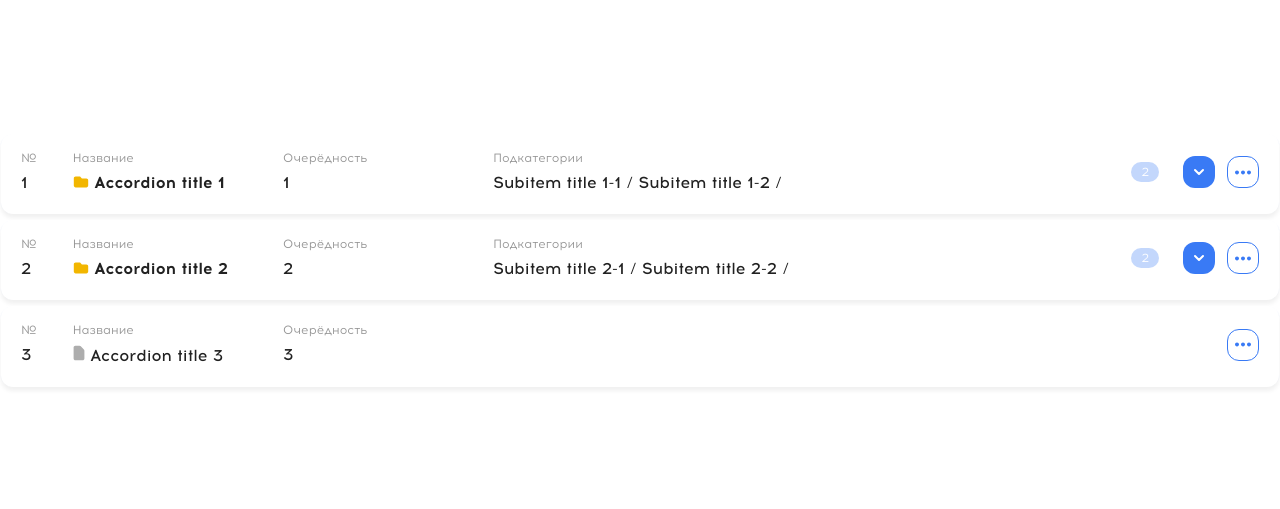
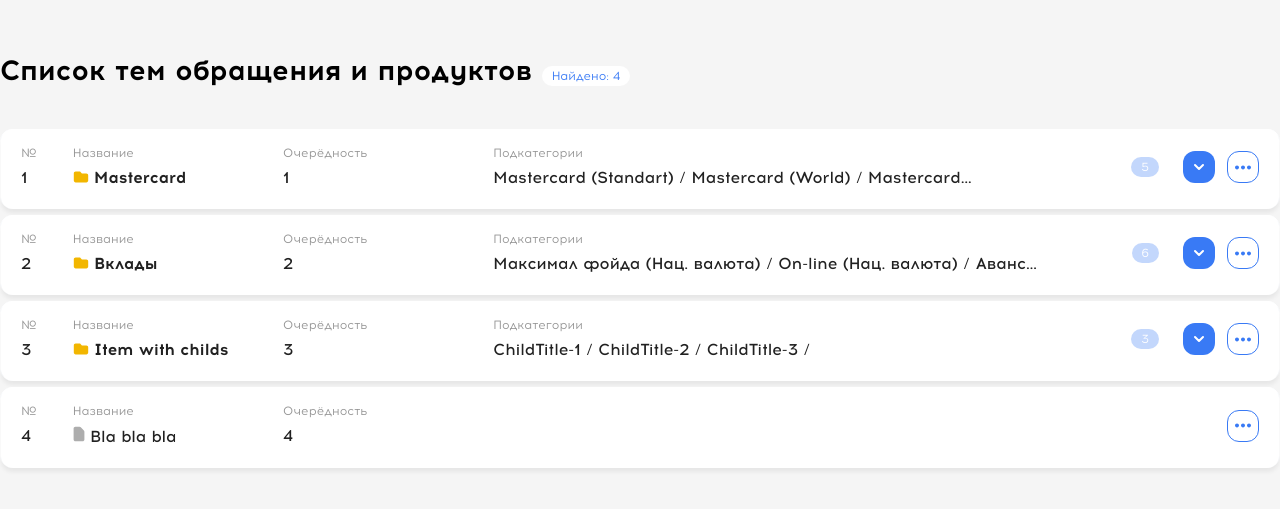
Before and after one commit to Proxx07/Drag-and-drop, a Vue app: page / in a window 1280 px wide. Shown: the part 137-646 px from the top of the page. Built offline with nearby package versions, Linux system fonts and the light colour scheme.

Commit message:
MVP finished

```diff
--- a/src/App.vue
+++ b/src/App.vue
@@ -2,15 +2,30 @@
 import {ref} from "vue";
 import type {IAccordionItem} from "@/types";
 import {list as arr} from "@/data";
+import VChip from "@/components/UI/VChip.vue";
 
 const list = ref<IAccordionItem[]>(arr)
-
 </script>
 
 <template>
-  <v-accordion v-model="list"/>
+  <div class="wrapper">
+    <h1>
+      Список тем обращения и продуктов
+      <v-chip :text="`Найдено: ${list.length}`"/>
+    </h1>
+    <v-accordion v-model="list"/>
+  </div>
 </template>
 
 <style lang="scss" scoped>
 
+h1 {
+  font: var(--font-l);
+}
+
+.wrapper {
+  display: flex;
+  flex-direction: column;
+  gap: 4rem
+}
 </style>
--- a/src/assets/main.css
+++ b/src/assets/main.css
@@ -6,6 +6,11 @@
   margin: 0;
   padding: 0;
 }
+
+body {
+  background: #f5f5f5;
+}
+
 #app {
   max-width: 165rem;
   margin: 0 auto;
--- a/src/components/UI/VDropdown.vue
+++ b/src/components/UI/VDropdown.vue
@@ -17,5 +17,6 @@
   width: auto;
   top: 100%;
   box-shadow: var(--shadow);
+  z-index: 2;
 }
 </style>
--- a/src/components/VAccordion.vue
+++ b/src/components/VAccordion.vue
@@ -23,7 +23,12 @@
 
 <template>
   <div class="accordion" @mousemove.stop="mouseMoveHandler" @mouseleave.stop="mouseLeaveHandler">
-    <div class="accordion-layout" v-for="i in itemsCount" :key="modelValue[i].id" @mouseover.stop="mouseOverHandler" @mouseup.stop="mouseUpHandler">
+    <div
+      class="accordion-layout"
+      v-for="i in itemsCount" :key="modelValue[i].id"
+      @mouseover.stop="mouseOverHandler(i)"
+      @mouseup.stop="mouseUpHandler"
+    >
       <div
         :class="{
           'accordion__item': true,
@@ -46,7 +51,7 @@
           :folders="modelValue[i]?.childs"
           :class="[isChildItem && 'child-item']"
         />
-<!--        <Transition name="fade">-->
+
         <div class="accordion__item-body" v-if="openedIndex === i">
           <v-accordion
             v-if="modelValue[i]?.childs"
@@ -54,7 +59,6 @@
             :parent-index="parentIndex ? parentIndex + '.' + (i + 1) : i + 1"
           />
         </div>
-<!--        </Transition>-->
       </div>
     </div>
   </div>
@@ -67,7 +71,6 @@
   min-height: 8rem;
   margin-bottom: .6rem;
   border: 1px solid var(--primary-bg);
-
   &:has(> .accordion__item--fixed) {
     border-color: var(--primary);
     border-style: dashed;
--- a/src/components/VAccordionHeader.vue
+++ b/src/components/VAccordionHeader.vue
@@ -114,6 +114,7 @@
     border-radius: 0;
     border-top: 1px solid #E1E1E1;
   }
+
   .title {
     font: var(--font-s);
     color: var(--secondary-color);
@@ -123,6 +124,11 @@
   .value {
     font: var(--font-m-m);
     color: var(--primary-color);
+    display: -webkit-box;
+    -webkit-line-clamp: 1;
+    -webkit-box-orient: vertical;
+    overflow: hidden;
+    text-overflow: ellipsis;
     &.bold {
       font-weight: bold;
     }
@@ -139,6 +145,7 @@
     height: 3.2rem;
     font-size: 0;
     border-radius: var(--border-radius-s);
+    z-index: 1;
   }
 }
 
--- a/src/composables/useAccordionList.ts
+++ b/src/composables/useAccordionList.ts
@@ -6,17 +6,15 @@
 }
 
 export interface IEmits {
-  (e: 'onmousedown', index: number): void;
-  (e: 'onmouseleave'): void;
-  (e: 'onmousemove'): void;
+  (e: 'update:modelValue', list: IAccordionItem[]): void;
 }
 export const useAccordionList = (props: IProps, emit: IEmits) => {
   let timeout: NodeJS.Timeout;
 
-  const openedIndex = ref<number>();
+  const openedIndex = ref<number | null>(null);
   const activeItemIndex = ref<number | null>(null);
 
-  const mouseY = ref<number>()
+  const mouseY = ref<number | null>()
 
   const itemsCount = computed(() => {
     return Array.from(Array(props.modelValue.length).keys())
@@ -27,31 +25,35 @@
   const mouseMoveHandler = (event: MouseEvent) => {
     if (activeItemIndex.value === null) return
     mouseY.value = event.clientY
-    //emit('onmousemove')
   }
 
-  const mouseLeaveHandler = (event: MouseEvent) => {
+  const mouseLeaveHandler = () => {
     if (activeItemIndex.value === null) return
     activeItemIndex.value = null
     console.log('Mouse leaved parent accordion')
-    //emit('onmouseleave')
   }
 
   const mouseDownHandler = (index: number) => {
     timeout = setTimeout(() => {
       activeItemIndex.value = index
-      //emit('onmousedown', index)
-    }, 100)
+      openedIndex.value = null
+    }, 250)
   }
 
   const mouseUpHandler = () => {
     activeItemIndex.value = null
+    mouseY.value = null
     clearTimeout(timeout)
   }
 
-  const mouseOverHandler = (event: MouseEvent) => {
-    if (activeItemIndex.value === null) return
-    console.log((event.target as HTMLElement).closest('.accordion-layout'))
+  const mouseOverHandler = (layoutIndex: number) => {
+    if (activeItemIndex.value === null || activeItemIndex.value === layoutIndex) return
+    const sortedList = JSON.parse(JSON.stringify(props.modelValue))
+    sortedList[activeItemIndex.value] = props.modelValue[layoutIndex]
+    sortedList[layoutIndex] = props.modelValue[activeItemIndex.value]
+    activeItemIndex.value = layoutIndex
+    emit('update:modelValue', sortedList)
+
   }
 
   return {
--- a/src/data/index.ts
+++ b/src/data/index.ts
@@ -1,39 +1,89 @@
 import type {IAccordionItem} from "@/types";
 export const list: IAccordionItem[] = [
   {
-    id: 'item-1',
-    title: 'Accordion title 1',
+    id: 'Mastercard',
+    title: 'Mastercard',
     childs: [
       {
-        id: 'subitem-1-1',
-        title: 'Subitem title 1-1',
+        id: 'MastercardStandart',
+        title: 'Mastercard (Standart)',
       },
       {
-        id: 'subitem-1-2',
-        title: 'Subitem title 1-2',
+        id: 'MastercardWorld',
+        title: 'Mastercard (World)',
+      },
+      {
+        id: 'MastercardPlatinum',
+        title: 'Mastercard (Platinum)'
+      },
+      {
+        id: 'MastercardGold',
+        title: 'Mastercard (Gold)'
+      },
+      {
+        id: 'MastercardTest',
+        title: 'Mastercard (Test)'
+      }
+
+    ]
+  },
+
+  {
+    id: 'Deposits',
+    title: 'Вклады',
+    childs: [
+      {
+        id: 'DepositsChild-1',
+        title: 'Максимал фойда (Нац. валюта)',
+      },
+      {
+        id: 'DepositsChild-2',
+        title: 'On-line (Нац. валюта)'
+      },
+      {
+        id: 'DepositsChild-3',
+        title: 'Аванс (Нац. валюта)',
+      },
+      {
+        id: 'DepositsChild-4',
+        title: 'Максимал фойда (Ин. валюта)',
+      },
+
+      {
+        id: 'DepositChild-5',
+        title: 'On-line (Ин. валюта)',
+      },
+
+      {
+        id: 'DepositChild-6',
+        title: 'Аванс (Ин. валюта)'
       }
     ]
   },
 
   {
-    id: 'item-2',
-    title: 'Accordion title 2',
+    id: 'ItemWithChilds',
+    title: 'Item with childs',
     childs: [
       {
-        id: 'subitem-2-1',
-        title: 'Subitem title 2-1',
+        id: "child-1",
+        title: "ChildTitle-1"
       },
       {
-        id: 'subitem-2-2',
-        title: 'Subitem title 2-2',
+        id: "child-2",
+        title: "ChildTitle-2"
+      },
+      {
+        id: "child-3",
+        title: "ChildTitle-3",
         childs: [
           {
-            id: 'subitem-2-2-1',
-            title: 'Subitem title 2-2-1',
+            id: "child-3-1",
+            title: "ChildTitle-3-1",
           },
           {
-            id: 'subitem-2-2-2',
-            title: 'Subitem title 2-2-2',
+            id: "child-3-2",
+            title: "ChildTitle-3-2",
           }
         ]
       }
@@ -41,7 +91,7 @@
   },
 
   {
-    id: 'item-3',
-    title: 'Accordion title 3',
-  },
+    id: 'SingleItem',
+    title: 'Bla bla bla'
+  }
 ]
```
Lines whose indentation alone changed are shown as unchanged.
